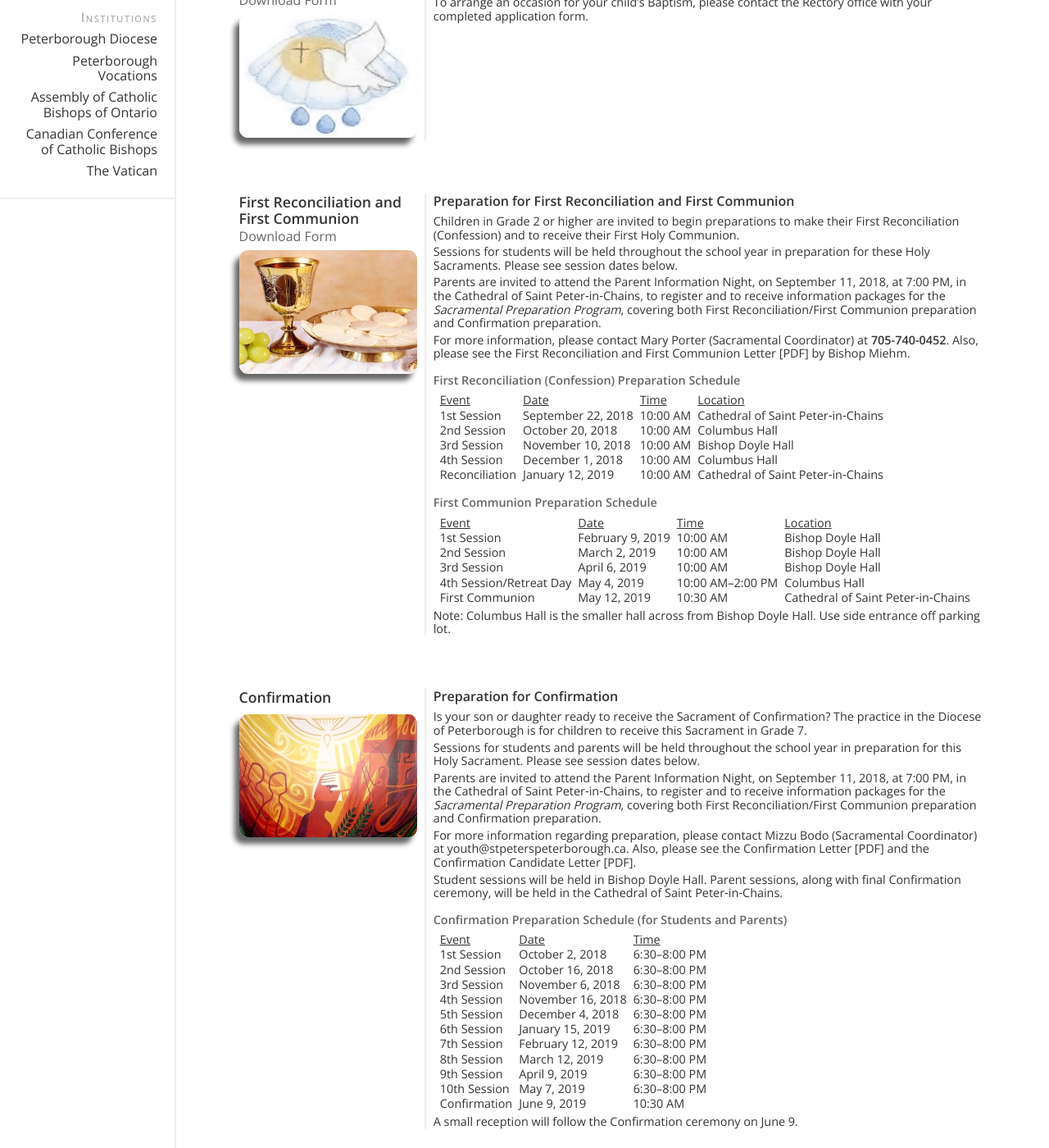
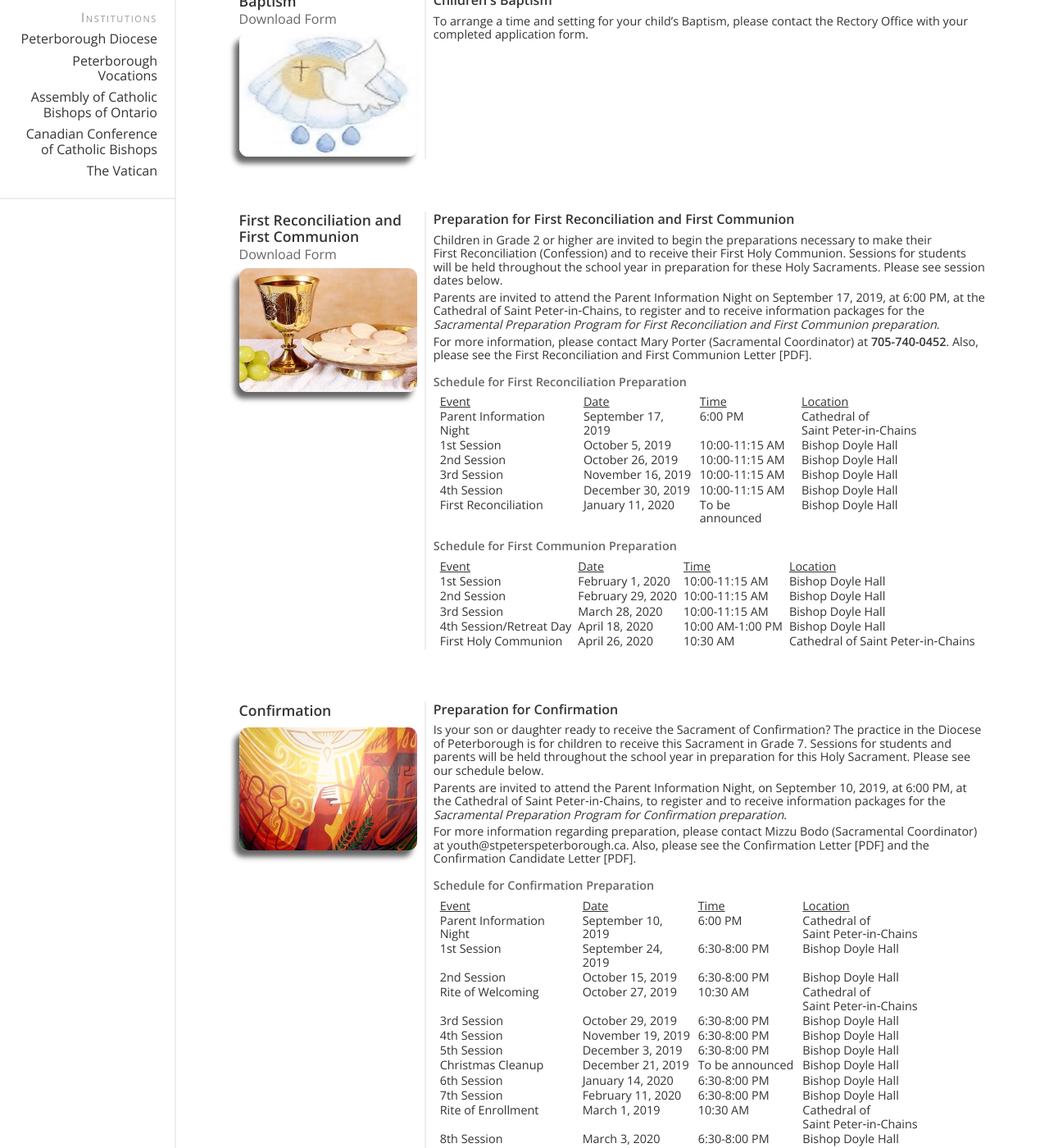
Before and after one commit to stpeterinchains/stpeterinchains.github.io, a Jekyll site: the page built from sacraments.html, in a window 1280 px wide and 1400 px high, scrolled down 645 px. Shown: the whole window at 82% size. Built offline with Jekyll 4.4.1, drawn with Linux system fonts in a browser that asks for light colours; nearby versions of some CDN libraries; some of the changed text lies outside the part shown.

Commit message:
Updated sacraments for 2019-20 schedules

```diff
--- a/_data/sacraments.yml
+++ b/_data/sacraments.yml
@@ -3,13 +3,16 @@
 title: Sacraments
 descriptive: |
   The Holy Sacraments of the Catholic Church represent the channels
-  by which grace is received by an individual who receives them.
+  through which an individual receives the graces each represents.
   Our parish offers classes for both children and adults in preparation for
-  receiving the Sacraments of Initiation into the Church, and of Matrimony.
-  Those interested are invited to complete the respective application
-  forms and to contact the Rectory office.
+  receiving the Sacraments of Initiation into the Church. For those considering
+  commitment in Matrimony, we provide spiritual instruction in preparation for
+  this sacred vocation.
 
-  # Sacramental Preparation for School-age Children
+  You are invited to complete the respective application forms and to contact
+  the Rectory Office.
+
+  # Sacramental Preparation for School-Age Children
 
   His Excellency, Bishop Daniel Miehm, Bishop of Peterborough, has brought the
   parishes of the Diocese together to offer a Sacramental Preparation Program
@@ -26,59 +29,54 @@ sacraments:
     form: Baptismal-Application-Form.pdf
     headline: Children's Baptism
     text: |
-      To arrange an occasion for your child's Baptism, please contact the
-      Rectory office with your completed application form.
+      To arrange a time and setting for your child's Baptism, please contact
+      the Rectory Office with your completed application form.
 
   -
     title: First Reconciliation and First Communion
     anchor: reconciliation-communion
     image: first-communion.jpg
     form: Registration-Form-Reconciliation1st-Communion.pdf
-    headline: Preparation for First Reconciliation and First Communion
+    headline: Preparation for First&nbsp;Reconciliation and First&nbsp;Communion
     text: |
-      Children in Grade 2 or higher are invited to begin preparations to make
-      their First&nbsp;Reconciliation (Confession) and to receive their
-      First&nbsp;Holy&nbsp;Communion.
-
+      Children in Grade 2 or higher are invited to begin the preparations
+      necessary to make their First&nbsp;Reconciliation (Confession) and to
+      receive their First&nbsp;Holy&nbsp;Communion.
       Sessions for students will be held throughout the school year in
       preparation for these Holy Sacraments. Please see session dates below.
 
-      Parents are invited to attend the Parent Information Night, on
-      September&nbsp;11,&nbsp;2018, at 7:00&nbsp;PM, in the
-      Cathedral of Saint&nbsp;Peter&#x2011;in&#x2011;Chains, to register and
-      to receive information packages for the
-      *Sacramental&nbsp;Preparation&nbsp;Program*, covering both
-      First&nbsp;Reconciliation/First&nbsp;Communion preparation and
-      Confirmation preparation.
+      Parents are invited to attend the Parent Information Night on
+      September&nbsp;17,&nbsp;2019, at 6:00&nbsp;PM,
+      at the Cathedral&nbsp;of Saint&nbsp;Peter&#x2011;in&#x2011;Chains,
+      to register and to receive information packages for the
+      *Sacramental&nbsp;Preparation&nbsp;Program for
+      First&nbsp;Reconciliation and First&nbsp;Communion preparation*.
 
       For more information, please contact
       Mary&nbsp;Porter (Sacramental&nbsp;Coordinator) at **705-740-0452**.
       Also, please see the
-      [First&nbsp;Reconciliation and First&nbsp;Communion&nbsp;Letter](/forms/First Reconciliation and First Communion Letter.pdf)&nbsp;[PDF]
-      by Bishop&nbsp;Miehm.
+      [First&nbsp;Reconciliation and First&nbsp;Communion&nbsp;Letter](/forms/First Reconciliation and First Communion Letter.pdf)&nbsp;[PDF].
 
-      # First Reconciliation (Confession) Preparation Schedule
+      # Schedule for First Reconciliation Preparation
 
-      Event          | Date               | Time     | Location
-      -----          | ----               | ----     | --------
-      1st Session    | September 22, 2018 | 10:00 AM | Cathedral of Saint&nbsp;Peter&#x2011;in&#x2011;Chains
-      2nd Session    | October 20, 2018   | 10:00 AM | Columbus Hall
-      3rd Session    | November 10, 2018  | 10:00 AM | Bishop Doyle Hall
-      4th Session    | December 1, 2018   | 10:00 AM | Columbus Hall
-      Reconciliation | January 12, 2019   | 10:00 AM | Cathedral of Saint&nbsp;Peter&#x2011;in&#x2011;Chains
+      Event                    | Date               | Time            | Location
+      -----                    | ----               | ----            | --------
+      Parent Information Night | September 17, 2019 | 6:00 PM         | Cathedral of Saint&nbsp;Peter&#x2011;in&#x2011;Chains
+      1st Session              | October 5, 2019    | 10:00-11:15 AM  | Bishop Doyle Hall
+      2nd Session              | October 26, 2019   | 10:00-11:15 AM  | Bishop Doyle Hall
+      3rd Session              | November 16, 2019  | 10:00-11:15 AM  | Bishop Doyle Hall
+      4th Session              | December 30, 2019  | 10:00-11:15 AM  | Bishop Doyle Hall
+      First Reconciliation     | January 11, 2020   | To be announced | Bishop Doyle Hall
 
-      # First Communion Preparation Schedule
+      # Schedule for First Communion Preparation
 
-      Event                   | Date             | Time     | Location
-      -----                   | ----             | ----     | --------
-      1st Session             | February 9, 2019 | 10:00 AM | Bishop Doyle Hall
-      2nd Session             | March 2, 2019    | 10:00 AM | Bishop Doyle Hall
-      3rd Session             | April 6, 2019    | 10:00 AM | Bishop Doyle Hall
-      4th Session/Retreat Day | May 4, 2019      | 10:00 AM&ndash;2:00 PM | Columbus Hall
-      First Communion         | May 12, 2019     | 10:30 AM | Cathedral of Saint&nbsp;Peter&#x2011;in&#x2011;Chains
-
-      Note&#x3a; Columbus Hall is the smaller hall across from
-      Bishop Doyle Hall. Use side entrance off parking lot.
+      Event                   | Date              | Time             | Location
+      -----                   | ----              | ----             | --------
+      1st Session             | February 1, 2020  | 10:00-11:15 AM   | Bishop Doyle Hall
+      2nd Session             | February 29, 2020 | 10:00-11:15 AM   | Bishop Doyle Hall
+      3rd Session             | March 28, 2020    | 10:00-11:15 AM   | Bishop Doyle Hall
+      4th Session/Retreat Day | April 18, 2020    | 10:00 AM-1:00 PM | Bishop Doyle Hall
+      First Holy Communion    | April 26, 2020    | 10:30 AM         | Cathedral of Saint&nbsp;Peter&#x2011;in&#x2011;Chains
 
   -
     title: Confirmation
@@ -90,46 +88,43 @@ sacraments:
       Is your son or daughter ready to receive the Sacrament of Confirmation?
       The practice in the Diocese of Peterborough is for children to receive
       this Sacrament in Grade 7.
-
       Sessions for students and parents will be held throughout the school year
-      in preparation for this Holy Sacrament. Please see session dates below.
+      in preparation for this Holy Sacrament. Please see our schedule below.
 
       Parents are invited to attend the Parent Information Night, on
-      September&nbsp;11,&nbsp;2018, at 7:00&nbsp;PM, in the
+      September&nbsp;10,&nbsp;2019, at 6:00&nbsp;PM, at the
       Cathedral of Saint&nbsp;Peter&#x2011;in&#x2011;Chains, to register and
       to receive information packages for the
-      *Sacramental&nbsp;Preparation&nbsp;Program*, covering both
-      First&nbsp;Reconciliation/First&nbsp;Communion preparation and
-      Confirmation preparation.
+      *Sacramental&nbsp;Preparation&nbsp;Program for Confirmation preparation*.
 
       For more information regarding preparation, please contact
-      Mizzu&nbsp;Bodo (Sacramental&nbsp;Coordinator) at [youth@stpeterspeterborough.ca](youth@stpeterspeterborough.ca).
+      Mizzu&nbsp;Bodo (Sacramental&nbsp;Coordinator) at [youth@stpeterspeterborough.ca](mailto:youth@stpeterspeterborough.ca).
       Also, please see the
       [Confirmation&nbsp;Letter](/forms/Confirmation Letter.pdf)&nbsp;[PDF]
       and the
       [Confirmation&nbsp;Candidate&nbsp;Letter](/forms/Confirmation Candidate Letter.pdf)&nbsp;[PDF].
 
-      Student sessions will be held in Bishop Doyle Hall.
-      Parent sessions, along with final Confirmation ceremony, will be held in
-      the Cathedral of Saint&nbsp;Peter&#x2011;in&#x2011;Chains.
+      # Schedule for Confirmation Preparation
 
-      # Confirmation Preparation Schedule (for Students and Parents)
-
-      Event         | Date              | Time
-      -----         | ----              | ----
-      1st Session   | October 2, 2018   | 6:30&ndash;8:00 PM
-      2nd Session   | October 16, 2018  | 6:30&ndash;8:00 PM
-      3rd Session   | November 6, 2018  | 6:30&ndash;8:00 PM
-      4th Session   | November 16, 2018 | 6:30&ndash;8:00 PM
-      5th Session   | December 4, 2018  | 6:30&ndash;8:00 PM
-      6th Session   | January 15, 2019  | 6:30&ndash;8:00 PM
-      7th Session   | February 12, 2019 | 6:30&ndash;8:00 PM
-      8th Session   | March 12, 2019    | 6:30&ndash;8:00 PM
-      9th Session   | April 9, 2019     | 6:30&ndash;8:00 PM
-      10th Session  | May 7, 2019       | 6:30&ndash;8:00 PM
-      Confirmation  | June 9, 2019      | 10:30 AM
-
-      A small reception will follow the Confirmation ceremony on June&nbsp;9.
+      Event                    | Date               | Time             | Location
+      -----                    | ----               | ----             | --------
+      Parent Information Night | September 10, 2019 | 6:00 PM          | Cathedral of Saint&nbsp;Peter&#x2011;in&#x2011;Chains
+      1st Session              | September 24, 2019 | 6:30-8:00 PM     | Bishop Doyle Hall
+      2nd Session              | October 15, 2019   | 6:30-8:00 PM     | Bishop Doyle Hall
+      Rite of Welcoming        | October 27, 2019   | 10:30 AM         | Cathedral of Saint&nbsp;Peter&#x2011;in&#x2011;Chains
+      3rd Session              | October 29, 2019   | 6:30-8:00 PM     | Bishop Doyle Hall
+      4th Session              | November 19, 2019  | 6:30-8:00 PM     | Bishop Doyle Hall
+      5th Session              | December 3, 2019   | 6:30-8:00 PM     | Bishop Doyle Hall
+      Christmas Cleanup        | December 21, 2019  | To be announced  | Bishop Doyle Hall
+      6th Session              | January 14, 2020   | 6:30-8:00 PM     | Bishop Doyle Hall
+      7th Session              | February 11, 2020  | 6:30-8:00 PM     | Bishop Doyle Hall
+      Rite of Enrollment       | March 1, 2019      | 10:30 AM         | Cathedral of Saint&nbsp;Peter&#x2011;in&#x2011;Chains
+      8th Session              | March 3, 2020      | 6:30-8:00 PM     | Bishop Doyle Hall
+      Church Cleanup           | April 4, 2020      | To be announced  | Bishop Doyle Hall
+      9th Session              | April 21, 2020     | 6:30-8:00 PM     | Bishop Doyle Hall
+      10th Session             | May 12, 2020       | 6:30-8:00 PM     | Bishop Doyle Hall
+      Retreat Day              | May 22, 2020       | 10:00 AM-2:00 PM | Mount of St Joseph
+      Confirmation             | May 31, 2020       | 10:30 AM         | Cathedral of Saint&nbsp;Peter&#x2011;in&#x2011;Chains
 
   -
     title: Marriage
@@ -138,23 +133,23 @@ sacraments:
     form: Baptismal-Application-Form.pdf
     headline: The Sacrament of Marriage
     text: |
-      Please make an appointment through the office a minimum of 12 months
-      prior to your planned date of marriage.
+      Please make an appointment through the Rectory Office a minimum of
+      12&nbsp;months prior to your planned date of&nbsp;marriage.
 
   -
     title: RCIA &ndash; Rite of Christian Initiation of Adults
     anchor: rcia
     image: rcia.jpg
     form: RCIA-Application-Form.pdf
-    headline: RCIA sessions begin September 2018
+    headline: RCIA sessions begin September 2019
     text: |
       Is the Holy Spirit drawing you, a family member, or a friend toward the
-      Great Mystery known as the Catholic Church? If so, the
-      Rite of Christian Initiation of Adults (RCIA) may be for you!
-      The RCIA process focuses on all things spiritual and intellectual about
-      the Catholic Church.
+      Great Mystery known as the Catholic Church?
+      The Rite of Christian Initiation of Adults (RCIA) focuses on the
+      spiritual and intellectual aspects of the Catholic Church and
+      the Christian faith. The sessions are intended for those interested
+      in becoming members of the Church, as well as for those curious about the
+      Church and the Christian faith.
 
-      Our RCIA sessions will begin again in September, 2018.
-      Please watch for more information here and in our bulletin.
       For more information, please contact the
-      Rectory office at 705-745-4681 or speak with a priest after mass.
+      Rectory Office at **705-745-4681** or speak with a priest after Mass.
```
